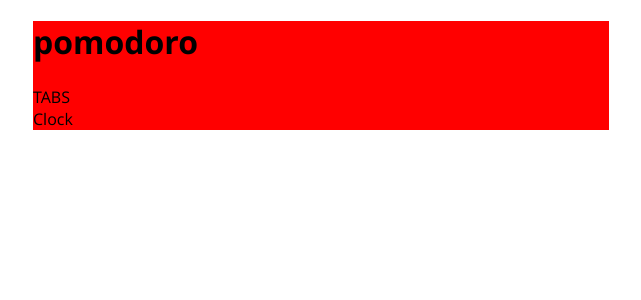
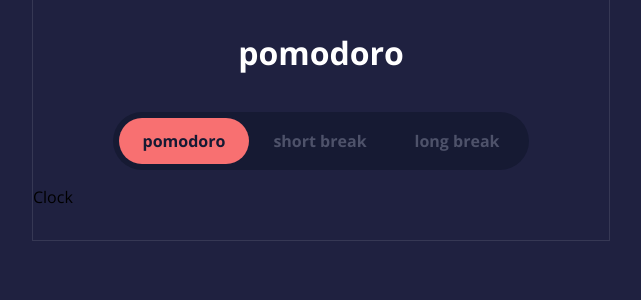
Before and after one commit to felipexperto/pomodoro, a React (Create React App) app in the folder ts-zth/: page / in a window 1280 px wide. Shown: the top 300 px of the page, without its empty margins (319-960 px from the left). Built offline with nearby package versions, Linux system fonts and the light colour scheme.

Commit message:
feat: Tabs component

```diff
--- a/ts-zth/public/index.html
+++ b/ts-zth/public/index.html
@@ -1,13 +1,13 @@
 <!DOCTYPE html>
-<html lang="en">
+<html lang="pt-br">
   <head>
     <meta charset="utf-8" />
     <link rel="icon" href="%PUBLIC_URL%/favicon.ico" />
     <meta name="viewport" content="width=device-width, initial-scale=1" />
-    <meta name="theme-color" content="#000000" />
+    <meta name="theme-color" content="#1f2140" />
     <meta
       name="description"
-      content="Web site created using create-react-app"
+      content="Pomodoro Clock"
     />
     <link rel="apple-touch-icon" href="%PUBLIC_URL%/logo192.png" />
     <!--
@@ -24,7 +24,11 @@
       work correctly both with client-side routing and a non-root public URL.
       Learn how to configure a non-root public URL by running `npm run build`.
     -->
-    <title>React App</title>
+    <link
+      href="https://fonts.googleapis.com/css?family=Open+Sans:300,400,600,700&display=swap"
+      rel="stylesheet"
+    />
+    <title>Pomodoro Clock</title>
   </head>
   <body>
     <noscript>You need to enable JavaScript to run this app.</noscript>
--- a/ts-zth/src/components/App/App.style.ts
+++ b/ts-zth/src/components/App/App.style.ts
@@ -1,12 +1,16 @@
 import styled from 'styled-components';
 
 export const MainTitle = styled.h1`
-
+  color: ${({ theme }) => theme.colors.white};
+  margin-top: 0;
+  text-align: center;
 `;
 
 export const Container = styled.div`
-  background-color: red;
   margin: 0 auto;
   max-width: ${({ theme }) => theme.sizes.phone}px;
+  outline: 1px solid rgba(255,255,255,.1);
+  padding-bottom: 2rem;
+  padding-top: 2rem;
   width: 100%;
 `;
--- a/ts-zth/src/components/App/App.tsx
+++ b/ts-zth/src/components/App/App.tsx
@@ -8,7 +8,7 @@ function App(): JSX.Element {
   return (
     <S.Container>
       <S.MainTitle>pomodoro</S.MainTitle>
-      <Tabs />
+      <Tabs activeItem={1} />
       <Clock />
     </S.Container>
   );
--- a/ts-zth/src/components/Tabs/Tabs.style.ts
+++ b/ts-zth/src/components/Tabs/Tabs.style.ts
@@ -1,5 +1,27 @@
-import styled from 'styled-components';
+import styled from 'styled-components/macro';
 
 export const TabsWrapper = styled.div`
+  align-items: middle;
+  display: flex;
+  justify-content: center;
+`;
 
+export const Tabs = styled.ol<{positionOfActiveItem: number}>`
+  background-color: ${({ theme }) => theme.colors.darkPurple};
+  border-radius: 100rem;
+  font-weight: ${({ theme }) => theme.fonts.weight.bolder};
+  list-style: none;
+  padding: 6px;
+
+  & li:nth-child(${({ positionOfActiveItem }) => positionOfActiveItem}) {
+    background-color: ${({ theme }) => theme.colors.salmon};
+    color: ${({ theme }) => theme.colors.darkPurple};
+  }
 `;
+
+export const Tab = styled.li`
+  border-radius: 100rem;
+  color: ${({ theme }) => theme.colors.gray};
+  display: inline-block;
+  padding: 12px 24px;
+`;
--- a/ts-zth/src/components/Tabs/Tabs.tsx
+++ b/ts-zth/src/components/Tabs/Tabs.tsx
@@ -1,14 +1,26 @@
 import React from 'react';
+import { number } from 'prop-types';
 
 import * as S from './Tabs.style';
 
-function Tabs(): JSX.Element {
+type TabsProps = {
+  activeItem: number,
+}
+
+function Tabs({ activeItem }: TabsProps): JSX.Element {
   return (
     <S.TabsWrapper>
-      TABS
+      <S.Tabs positionOfActiveItem={activeItem}>
+        <S.Tab>pomodoro</S.Tab>
+        <S.Tab>short break</S.Tab>
+        <S.Tab>long break</S.Tab>
+      </S.Tabs>
     </S.TabsWrapper>
   );
 }
 
+Tabs.propTypes = {
+  activeItem: number,
+}
 
 export default Tabs;
--- a/ts-zth/src/styles/GlobalStyles/index.ts
+++ b/ts-zth/src/styles/GlobalStyles/index.ts
@@ -24,6 +24,7 @@ const GlobalStyles = createGlobalStyle`
   }
 
   body {
+    background-color: ${theme.main.colors.purple};
     margin: 0;
     padding: 0;
   }
--- a/ts-zth/src/styles/Themes/index.js
+++ b/ts-zth/src/styles/Themes/index.js
@@ -1,5 +1,9 @@
 const colors = {
   white: '#fff',
+  purple: '#1f2140',
+  darkPurple: '#161a33',
+  salmon: '#f87071',
+  gray: '#4e526a',
 };
 
 const fonts = {
```
